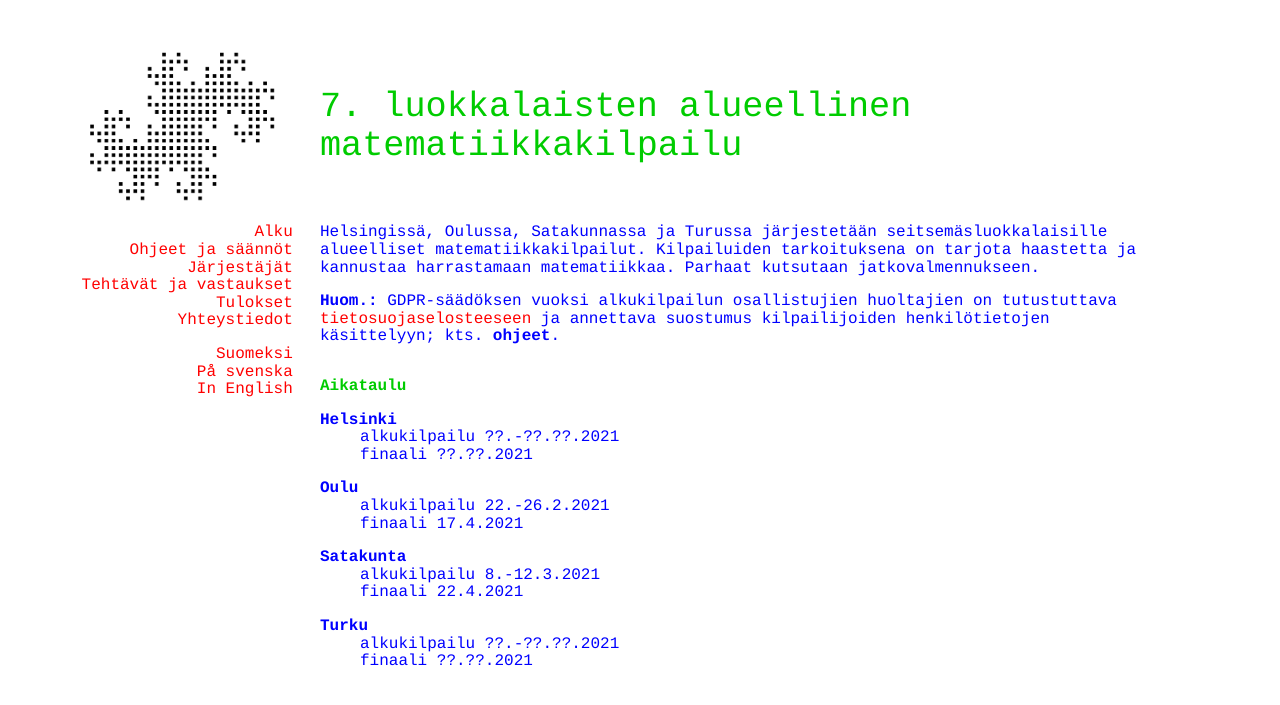
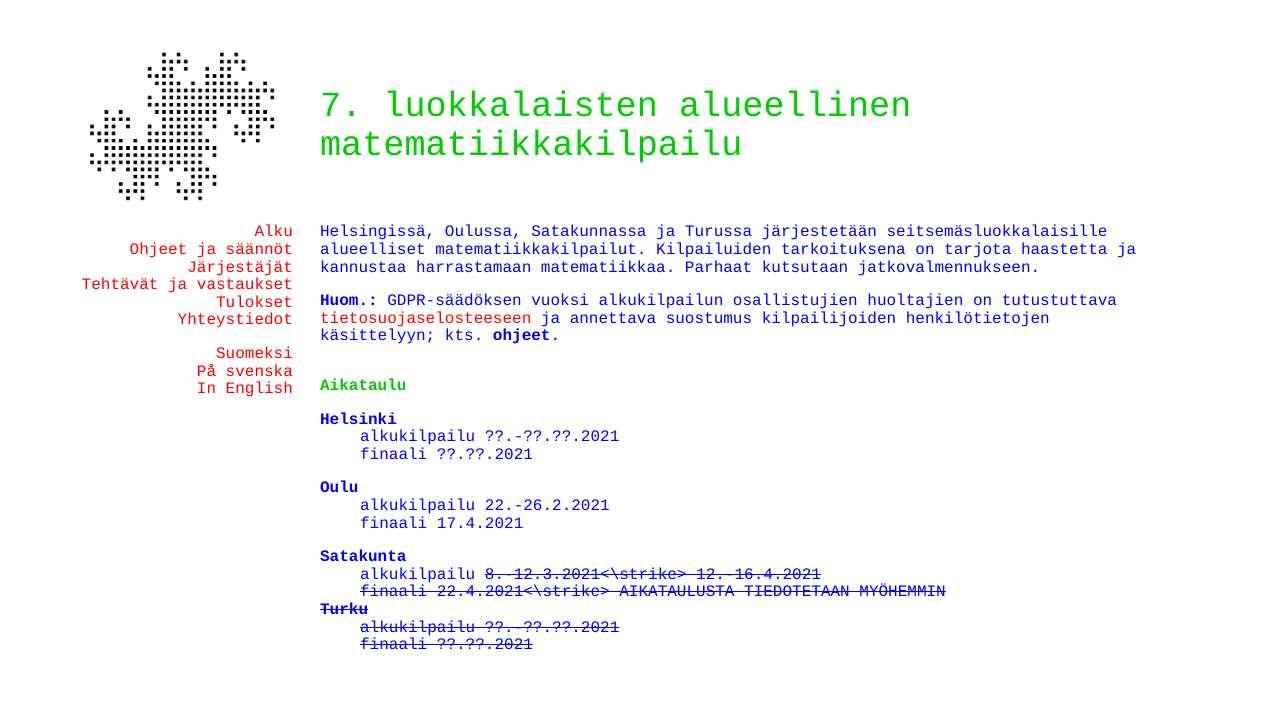
Before and after one commit to matematiikkakilpailut/matematiikkakilpailut.github.io, a Jekyll site: the page built from seiskat/index.html, in a window 1280 px wide. Shown: the top 705 px of the page. Built offline with Jekyll 4.4.1, drawn with Linux system fonts in a browser that asks for light colours.

Commit message:
Update index.html
Satakunnan kilpailupäivät

```diff
--- a/seiskat/index.html
+++ b/seiskat/index.html
@@ -23,8 +23,8 @@
   <dd>alkukilpailu 22.-26.2.2021</dd>
   <dd>finaali 17.4.2021</dd>
   <dt><strong>Satakunta</strong></dt>
-  <dd>alkukilpailu 8.-12.3.2021</dd>
-  <dd>finaali 22.4.2021</dd>
+  <dd>alkukilpailu <strike>8.-12.3.2021<\strike> 12.-16.4.2021</dd>
+  <dd>finaali <strike>22.4.2021<\strike> AIKATAULUSTA TIEDOTETAAN MYÖHEMMIN</dd>
   <dt><strong>Turku</strong></dt>
   <dd>alkukilpailu ??.-??.??.2021</dd>
   <dd>finaali ??.??.2021</dd>
```
